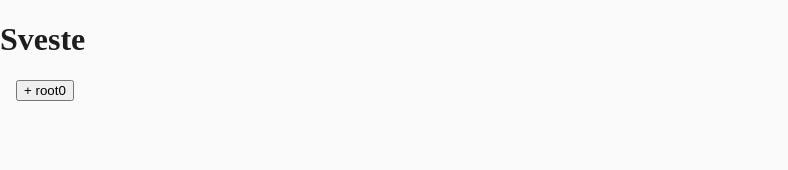
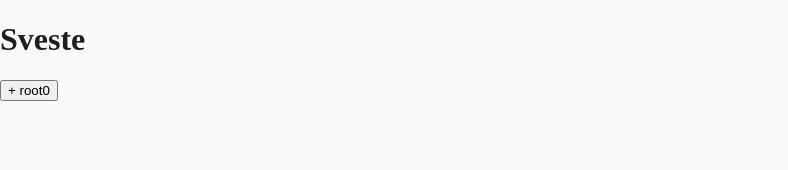
Before and after one commit to oslabs-beta/Sveste, a Svelte app: page / in a window 1280 px wide. Shown: the top 170 px of the page, without its empty margins (0-788 px from the left). Built offline with nearby package versions, Linux system fonts and the light colour scheme.

Commit message:
feat: render nested components

```diff
--- a/src/components/TestFormBrain.svelte
+++ b/src/components/TestFormBrain.svelte
@@ -3,49 +3,28 @@
   import DeleteButton from "../components/form/DeleteButton.svelte";
   import Block from "./form/Block.svelte";
   import { testStore } from "../models/store";
+
+  let blocks = [];
+
+  $: if ($testStore["children"]) {
+    let getChildren = (node, output = []) => {
+      if (!node.hasOwnProperty("children")) return output;
+      for (let child of node["children"]) {
+        output.push(child, ...getChildren(child));
+      }
+      return output;
+    };
+    console.log($testStore);
+    blocks = getChildren($testStore);
+  }
 </script>
 
 <form>
-  <div class="level1">
-    {#if $testStore["children"]}
-      {#each $testStore["children"] as block1}
-        <Block id={block1.id} type={block1.type} value={block1.value} />
-        <AddButton addToId={block1.id} />
-        <div class="level2">
-          {#if block1["children"].length > 0}
-            {#each block1["children"] as block2}
-              <Block id={block2.id} type={block2.type} value={block2.value} />
-              <AddButton addToId={block2.id} />
-              <div class="level3">
-                {#if block2["children"].length > 0}
-                  {#each block2["children"] as block3}
-                    <Block
-                      id={block3.id}
-                      type={block3.type}
-                      value={block3.value}
-                    />
-                  {/each}
-                {/if}
-                <AddButton addToId={block2.id} />
-              </div>
-            {/each}
-          {/if}
-          <AddButton addToId={block1.id} />
-        </div>
-      {/each}
-    {/if}
-    <AddButton addToId="root0" />
-  </div>
+  {#each blocks as block (block.id)}
+    <Block id={block.id} type={block.type} value={block.value} />
+  {/each}
+  <AddButton addToId="root0" />
 </form>
 
 <style>
-  .level1 {
-    margin-left: 1rem;
-  }
-  .level2 {
-    margin-left: 2rem;
-  }
-  .level3 {
-    margin-left: 3rem;
-  }
 </style>
--- a/src/components/form/Block.svelte
+++ b/src/components/form/Block.svelte
@@ -5,6 +5,7 @@
   import { blockRef } from "../../controllers/blockTypes";
   export let id, value, type;
   function getComponent() {
+    console.log($testStore);
     for (let ref of blockRef) {
       if (ref.type === type) return ref.component;
     }
@@ -16,3 +17,6 @@
   <AddButton addToId={id} />
   <!-- <DeleteButton deleteId={id} deleteFromId={parentId} /> -->
 </div>
+
+<style>
+</style>
--- a/src/models/store.ts
+++ b/src/models/store.ts
@@ -37,6 +37,7 @@ function createTestStore() {
       };
       return search(testStore.data);
     },
+
     addBlock: (block: Block) => {
       update(() => {
         const parent = testStore.findById(block.parentId) || testStore.data;
@@ -44,6 +45,7 @@ function createTestStore() {
         return data;
       });
     },
+
     deleteBlock: (targetId, parentId) => {
       update(() => {
         let target = testStore.findById(targetId);
```
